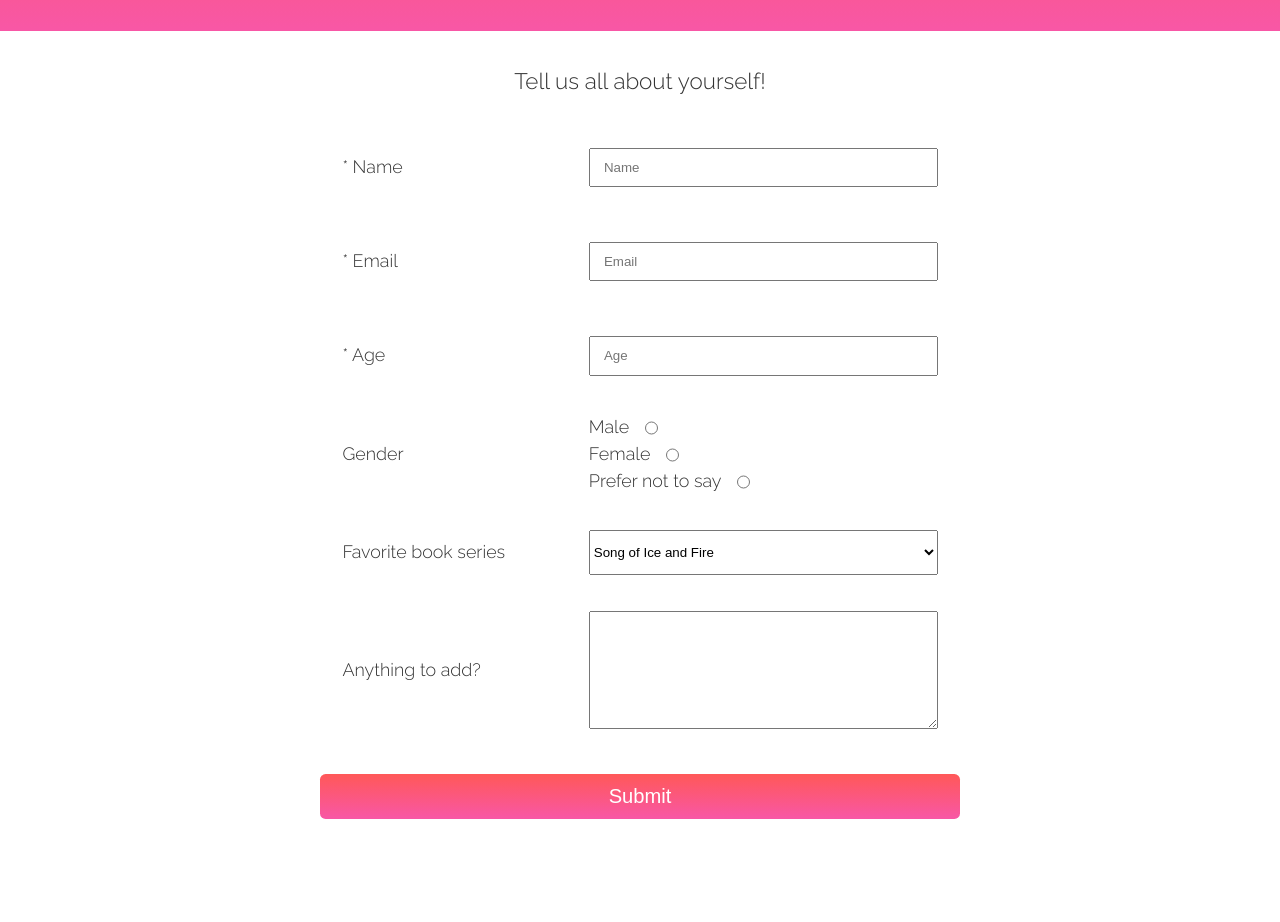
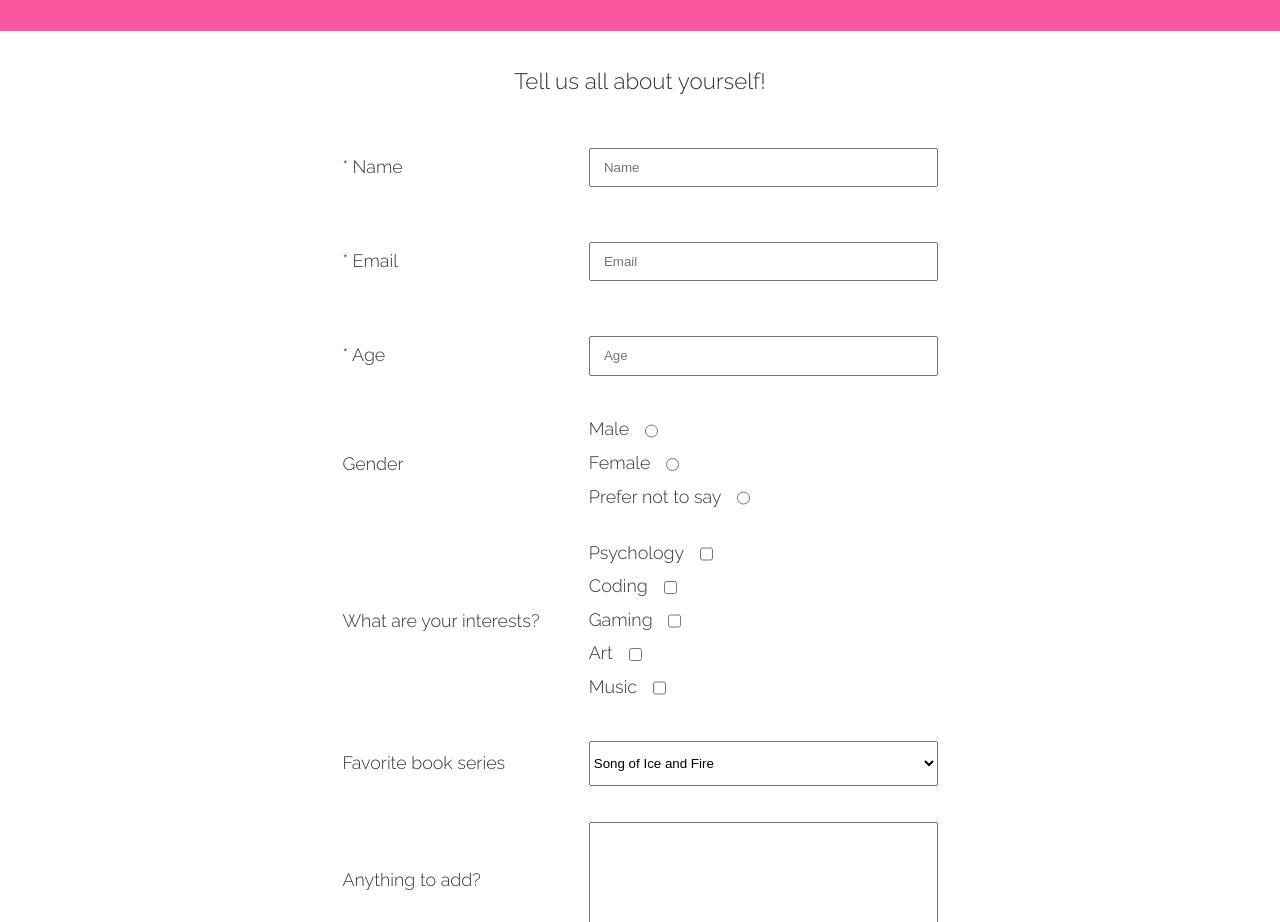
Before and after one commit to IvaErceg/survey_form, a website: page index.html in a window 1280 px wide. Shown: the part 193-1115 px from the top of the page. Before the commit the page ends 1012 px from the top, so only its background shows below. Drawn offline with Linux system fonts and the light colour scheme.

Commit message:
add radio buttons and checkboxes

```diff
--- a/index.html
+++ b/index.html
@@ -39,10 +39,37 @@
                         </div>
                         <div class="radio">
                             <label for="female" id="gender-label" class="input-label">Female</label>
-                    <input type="radio" name="gender" id="female"></div>
+                            <input type="radio" name="gender" id="female">
+                        </div>
                         <div class="radio">
                             <label for="other" id="gender-label" class="input-label">Prefer not to say</label>
-                    <input type="radio" name="gender" id="other"></div>
+                            <input type="radio" name="gender" id="other">
+                        </div>
+                    </div>
+                </div>
+                <div class="row">
+                    <p>What are your interests?</p>
+                    <div class="ch-group">
+                        <div class="ch">
+                            <label for="pysch" id="interests-label" class="input-label">Psychology</label>
+                            <input type="checkbox" name="interests" id="psych">
+                        </div>
+                        <div class="ch">
+                            <label for="coding" id="interests-label" class="input-label">Coding</label>
+                            <input type="checkbox" name="interests" id="coding">
+                        </div>
+                        <div class="ch">
+                            <label for="gaming" id="interests-label" class="input-label">Gaming</label>
+                            <input type="checkbox" name="interests" id="gaming">
+                        </div>
+                        <div class="ch">
+                            <label for="art" id="interests-label" class="input-label">Art</label>
+                            <input type="checkbox" name="interests" id="art">
+                        </div>
+                        <div class="ch">
+                            <label for="music" id="interests-label" class="input-label">Music</label>
+                            <input type="checkbox" name="interests" id="music">
+                        </div>
                     </div>
                 </div>
                 <div class="row">
--- a/style.css
+++ b/style.css
@@ -61,7 +61,6 @@ header {
 h1 {
     font-size: 8rem;
     color: #eee;
-    font-weight: bold;
 }
 
 .desc {
@@ -97,7 +96,7 @@ select {
     height: 4rem;
 }
 
-.radio-group {
+.radio-group, .ch-group {
     display: flex;
     flex: 2 0 20rem;
     flex-direction: column;
@@ -105,15 +104,15 @@ select {
 }
 
 
-input[type="radio"] {
-    height: 2rem;
+input[type="radio"], input[type="checkbox"] {
+    height: 3rem;
     margin: 0;
     margin-right: 2rem;
     flex: 0 0 2rem;
     vertical-align: middle;
 }
 
-#gender-label {
+#gender-label, #interests-label {
     flex: 0;
     margin: 0;
     margin-right: 1rem;
```
Lines whose indentation alone changed are shown as unchanged.
